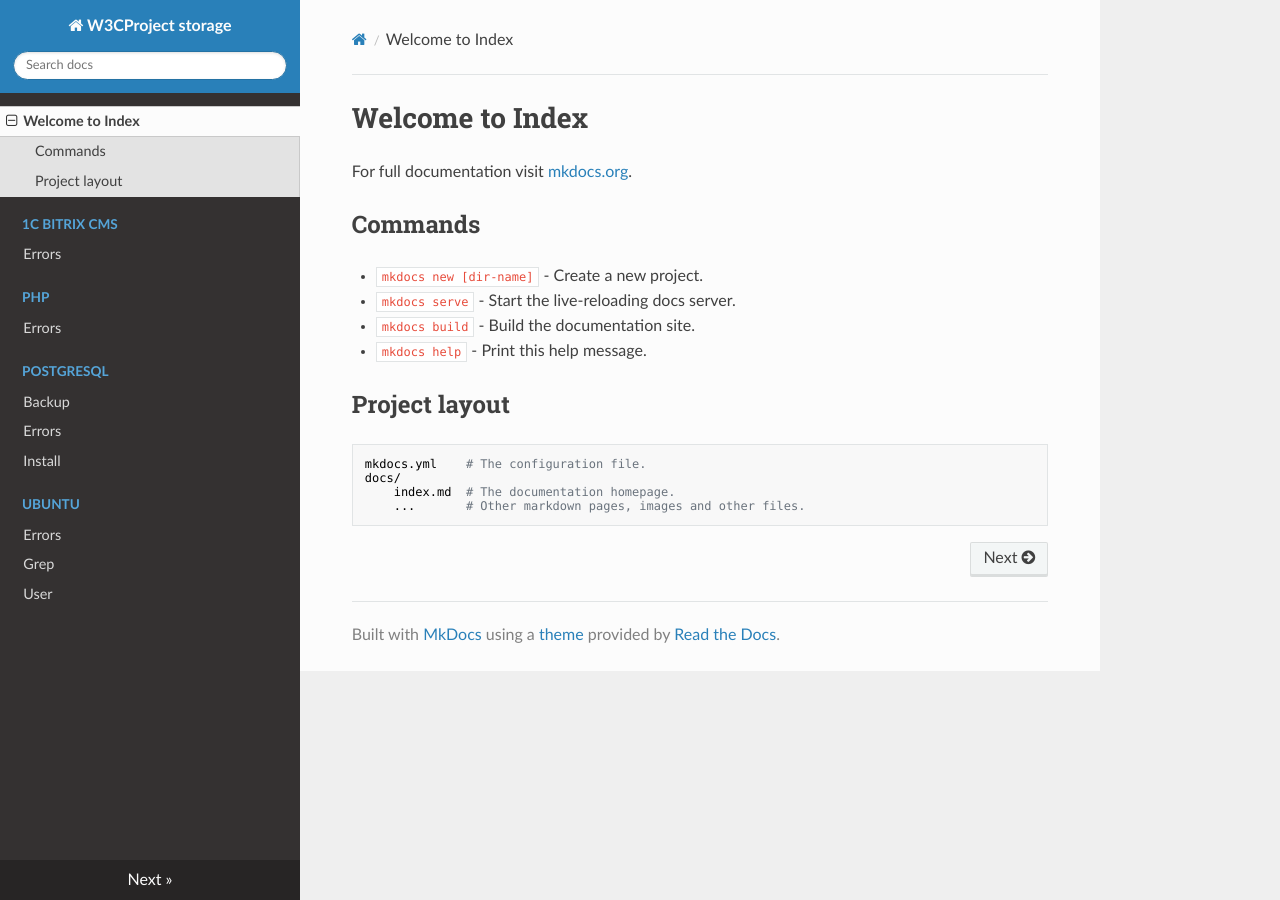
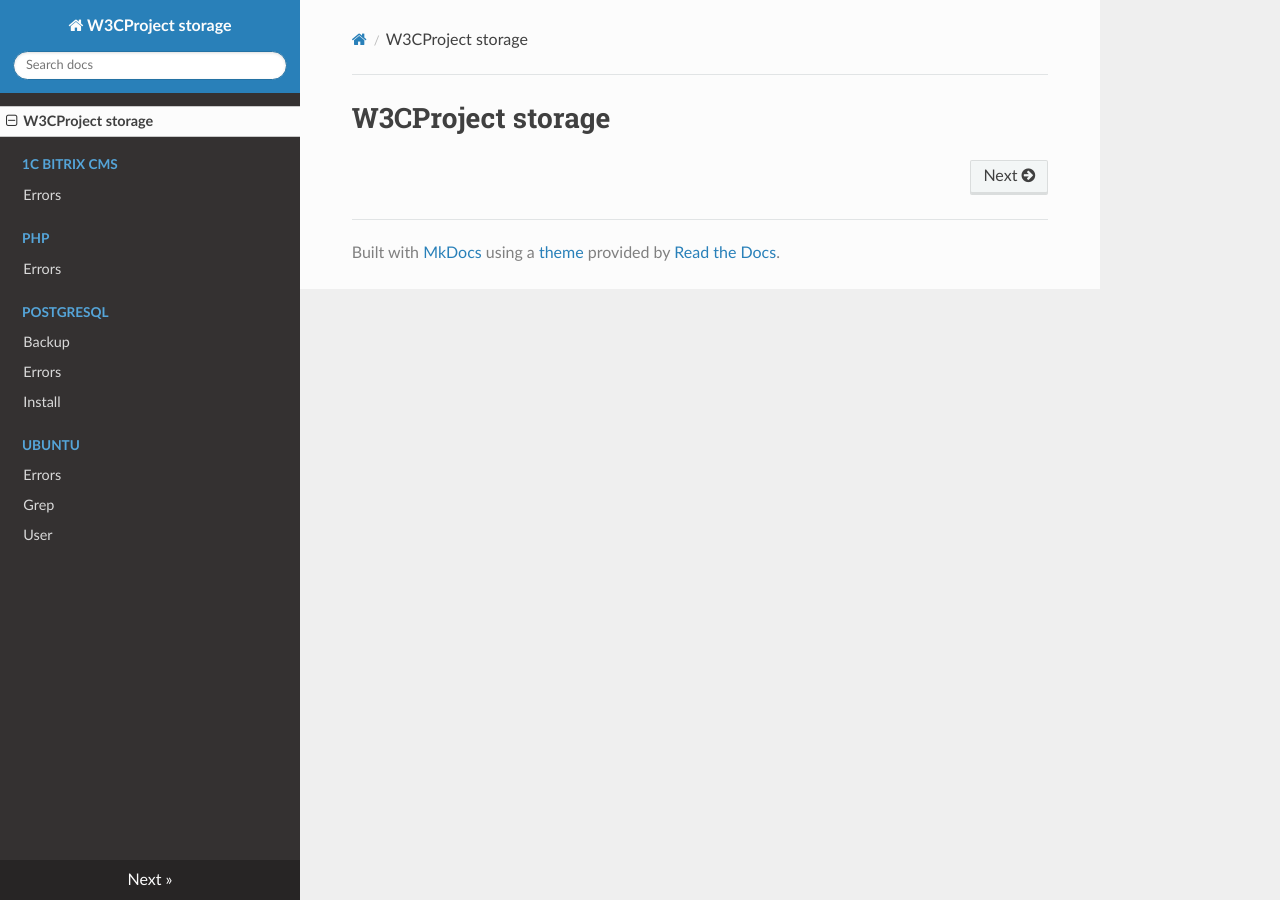
Before and after one commit to w3cproject/docs-storage, an MkDocs documentation site: the page built from docs/index.md, in a window 1280 px wide. Built offline with MkDocs 1.6.1, drawn with Linux system fonts in a browser that asks for light colours; nearby versions of some CDN libraries.

Commit message:
fix index

```diff
--- a/docs/index.md
+++ b/docs/index.md
@@ -1,17 +1 @@
-# Welcome to Index
-
-For full documentation visit [mkdocs.org](http://mkdocs.org).
-
-## Commands
-
-* `mkdocs new [dir-name]` - Create a new project.
-* `mkdocs serve` - Start the live-reloading docs server.
-* `mkdocs build` - Build the documentation site.
-* `mkdocs help` - Print this help message.
-
-## Project layout
-
-    mkdocs.yml    # The configuration file.
-    docs/
-        index.md  # The documentation homepage.
-        ...       # Other markdown pages, images and other files.
+# W3CProject storage
```
